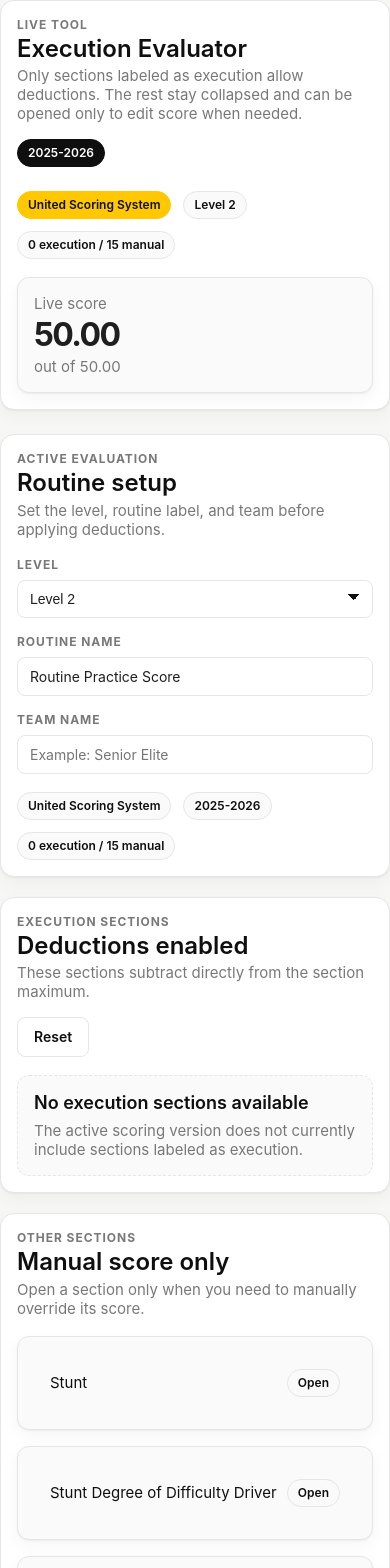
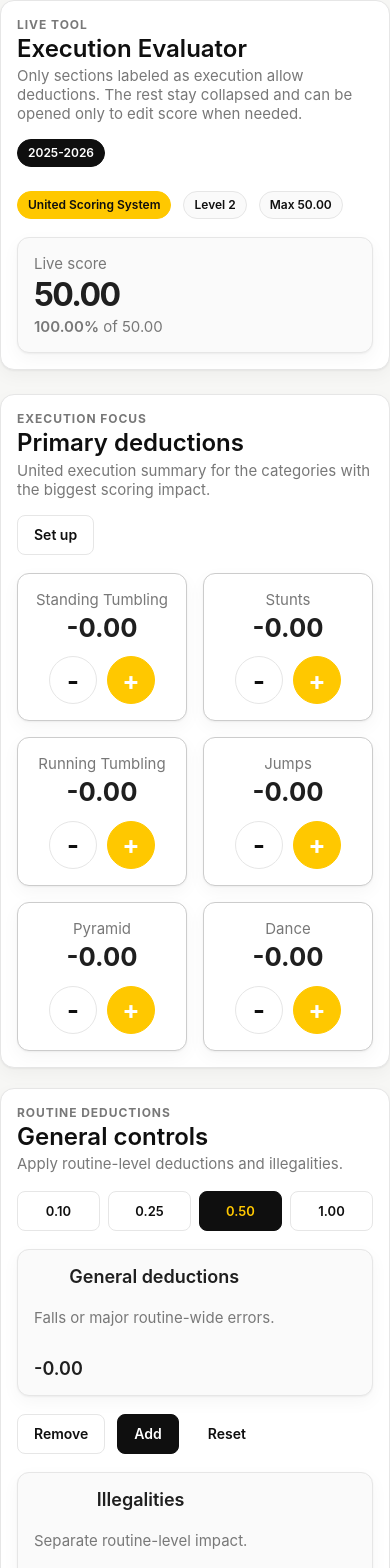
Before and after one commit to captiveprecision/captiveprecision, a Next.js app: page /tools/full-out-evaluator in a window 390 px wide. Shown: the top 1568 px of the page. Built offline with nearby package versions, Linux system fonts and the light colour scheme.

Commit message:
Update execution evaluator UI

```diff
--- a/app/globals.css
+++ b/app/globals.css
@@ -2169,6 +2169,12 @@ input {
   grid-template-columns: repeat(3, minmax(0, 1fr));
 }
 
+.execution-category-grid {
+  display: grid;
+  gap: 16px;
+  grid-template-columns: repeat(5, minmax(0, 1fr));
+}
+
 .execution-sections-grid,
 .execution-team-groups,
 .execution-record-list {
@@ -2177,9 +2183,22 @@ input {
 }
 
 .execution-section-card__content,
-.execution-deduction-card__content {
-  display: grid;
-  gap: 16px;
+.execution-deduction-card__content,
+.execution-category-card__content {
+  display: grid;
+  gap: 16px;
+  justify-items: center;
+  text-align: center;
+}
+
+.execution-category-card {
+  border-color: color-mix(in srgb, var(--cp-text) 12%, var(--cp-border));
+  background: #fff;
+}
+
+.execution-setup-card {
+  border-style: dashed;
+  background: var(--cp-page-bg);
 }
 
 .execution-section-header,
@@ -2195,9 +2214,59 @@ input {
 }
 
 .execution-section-copy,
-.execution-deduction-copy {
+.execution-deduction-copy,
+.execution-category-copy {
   display: grid;
   gap: 6px;
+}
+
+.execution-category-copy span,
+.execution-category-copy small {
+  color: var(--cp-muted);
+}
+
+.execution-category-copy strong {
+  font-size: clamp(1.6rem, 2.5vw, 2.2rem);
+  line-height: 1;
+}
+
+.execution-category-actions {
+  display: flex;
+  gap: 10px;
+  justify-content: center;
+}
+
+.execution-symbol-button {
+  display: inline-flex;
+  align-items: center;
+  justify-content: center;
+  width: 48px;
+  height: 48px;
+  border: 1px solid var(--cp-border);
+  border-radius: 999px;
+  background: #fff;
+  color: var(--cp-text);
+  font-size: 1.6rem;
+  font-weight: 700;
+  line-height: 1;
+  cursor: pointer;
+  transition:
+    transform 140ms ease,
+    box-shadow 140ms ease,
+    border-color 140ms ease,
+    background-color 140ms ease;
+}
+
+.execution-symbol-button:hover {
+  border-color: var(--cp-accent);
+  box-shadow: 0 10px 22px rgba(15, 15, 15, 0.08);
+  transform: translateY(-1px);
+}
+
+.execution-symbol-button--plus {
+  background: var(--cp-accent);
+  border-color: var(--cp-accent);
+  color: #fff;
 }
 
 .execution-section-copy h3,
@@ -2347,6 +2416,10 @@ input {
 @media (max-width: 1080px) {
   .execution-hero-meta {
     grid-template-columns: 1fr;
+  }
+
+  .execution-category-grid {
+    grid-template-columns: repeat(2, minmax(0, 1fr));
   }
 }
 
@@ -2954,3 +3027,18 @@ input {
     align-items: flex-start;
   }
 }
+
+
+
+
+
+
+
+
+
+.execution-score-subcopy strong {
+  font-size: inherit;
+  line-height: inherit;
+  letter-spacing: normal;
+  font-weight: var(--cp-font-weight-semibold);
+}
--- a/components/tools/execution-evaluator.tsx
+++ b/components/tools/execution-evaluator.tsx
@@ -58,6 +58,24 @@ const deductionStepItems = deductionSteps.map((step) => ({
   label: step.toFixed(2)
 }));
 
+const unitedExecutionSectionIds = new Set([
+  "stunt",
+  "pyramid",
+  "standing-tumbling",
+  "running-tumbling",
+  "jumps",
+  "dance"
+]);
+
+const executionCategoryDefinitions = [
+  { id: "standing-tumbling", label: "Standing Tumbling", sectionIds: ["standing-tumbling"] },
+  { id: "stunts", label: "Stunts", sectionIds: ["stunt"] },
+  { id: "running-tumbling", label: "Running Tumbling", sectionIds: ["running-tumbling"] },
+  { id: "jumps", label: "Jumps", sectionIds: ["jumps"] },
+  { id: "pyramid", label: "Pyramid", sectionIds: ["pyramid"] },
+  { id: "dance", label: "Dance", sectionIds: ["dance"] }
+] as const;
+
 function round(value: number, decimals = 2) {
   if (!Number.isFinite(value)) {
     return 0;
@@ -74,39 +92,63 @@ function formatNumber(value: number) {
   });
 }
 
+function formatPercent(value: number) {
+  return round(value).toLocaleString("en-US", {
+    minimumFractionDigits: 2,
+    maximumFractionDigits: 2
+  });
+}
+
 function clamp(value: number, min: number, max: number) {
   return Math.min(Math.max(value, min), max);
 }
 
-function getSectionMode(name: string): SectionMode {
+function getSectionMode(systemId: string, id: string, name: string): SectionMode {
+  if (systemId === "united-scoring-system" && unitedExecutionSectionIds.has(id)) {
+    return "execution";
+  }
+
   return /execution/i.test(name) ? "execution" : "manual";
 }
 
-function normalizeSavedSection(section: ExecutionSectionSnapshot): ExecutionSectionState {
-  const mode = section.mode ?? getSectionMode(section.name);
-  const earnedPoints = section.earnedPoints ?? Math.max(0, round(section.maxPoints - section.deductions));
+function getAdjustedSectionMaxPoints(systemId: string, level: number, section: Pick<ExecutionSectionSnapshot, "id" | "maxPoints">) {
+  if (systemId === "united-scoring-system" && level === 1 && section.id === "tosses") {
+    return 0;
+  }
+
+  return section.maxPoints;
+}
+
+function normalizeSavedSection(systemId: string, level: number, section: ExecutionSectionSnapshot): ExecutionSectionState {
+  const mode = section.mode ?? getSectionMode(systemId, section.id, section.name);
+  const maxPoints = getAdjustedSectionMaxPoints(systemId, level, section);
+  const earnedPoints = section.earnedPoints ?? Math.max(0, round(maxPoints - section.deductions));
 
   return {
     id: section.id,
     name: section.name,
-    maxPoints: section.maxPoints,
-    earnedPoints: clamp(earnedPoints, 0, section.maxPoints),
-    deductions: mode === "execution" ? clamp(section.deductions, 0, section.maxPoints) : 0,
+    maxPoints,
+    earnedPoints: clamp(earnedPoints, 0, maxPoints),
+    deductions: mode === "execution" ? clamp(section.deductions, 0, maxPoints) : 0,
     step: section.step || 0.1,
     mode
   };
 }
 
-function buildSections(version: ReturnType<typeof getVersionById>) {
-  return version.sections.map((section) => ({
+function buildSections(systemId: string, level: number, version: ReturnType<typeof getVersionById>) {
+  return version.sections.map((section) => {
+    const maxPoints = getAdjustedSectionMaxPoints(systemId, level, section);
+
+    return {
       id: section.id,
       name: section.name,
-    maxPoints: section.maxPoints,
-    earnedPoints: section.maxPoints,
+      maxPoints,
+      earnedPoints: maxPoints,
       deductions: 0,
       step: 0.1,
-    mode: getSectionMode(section.name)
-  }));
+      mode: getSectionMode(systemId, section.id, section.name)
+    };
+  });
 }
 
 function buildTotals(
@@ -136,12 +178,16 @@ export function ExecutionEvaluator() {
   const [level, setLevel] = useState(2);
   const [routineName, setRoutineName] = useState("Routine Practice Score");
   const [teamName, setTeamName] = useState("");
+  const [draftLevel, setDraftLevel] = useState(2);
+  const [draftRoutineName, setDraftRoutineName] = useState("Routine Practice Score");
+  const [draftTeamName, setDraftTeamName] = useState("");
   const [generalDeductions, setGeneralDeductions] = useState(0);
   const [illegalityDeductions, setIllegalityDeductions] = useState(0);
   const [generalStep, setGeneralStep] = useState(0.5);
   const [sections, setSections] = useState<ExecutionSectionState[]>([]);
   const [records, setRecords] = useState<ExecutionEvaluatorRecord[]>([]);
   const [openManualSections, setOpenManualSections] = useState<string[]>([]);
+  const [isSetupOpen, setIsSetupOpen] = useState(false);
   const [saveMessage, setSaveMessage] = useState<string | null>(null);
 
   const activeSystem = useMemo(() => getSystemById(config, config.activeSystemId), [config]);
@@ -155,10 +201,10 @@ export function ExecutionEvaluator() {
       return;
     }
 
-    setSections(buildSections(activeVersion));
+    setSections(buildSections(activeSystem.id, level, activeVersion));
     setOpenManualSections([]);
     setRecords(readExecutionEvaluatorRecords());
-  }, [activeVersion, isReady]);
+  }, [activeSystem.id, activeVersion, isReady, level]);
 
   useEffect(() => {
     if (!saveMessage) {
@@ -168,6 +214,12 @@ export function ExecutionEvaluator() {
     const timeout = window.setTimeout(() => setSaveMessage(null), 2200);
     return () => window.clearTimeout(timeout);
   }, [saveMessage]);
+
+  useEffect(() => {
+    setDraftLevel(level);
+    setDraftRoutineName(routineName);
+    setDraftTeamName(teamName);
+  }, [level, routineName, teamName]);
 
   const executionSections = useMemo(
     () => sections.filter((section) => section.mode === "execution"),
@@ -189,6 +241,20 @@ export function ExecutionEvaluator() {
     [normalizedCurrentTeam, records]
   );
   const groupedRecords = useMemo(() => groupExecutionRecordsByTeam(records), [records]);
+  const executionCategories = useMemo(
+    () => executionCategoryDefinitions.map((category) => {
+      const categorySections = sections.filter((section) => (category.sectionIds as readonly string[]).includes(section.id));
+      const deductions = round(categorySections.reduce((sum, section) => sum + section.deductions, 0));
+      const maxPoints = round(categorySections.reduce((sum, section) => sum + section.maxPoints, 0));
+
+      return {
+        ...category,
+        deductions,
+        maxPoints
+      };
+    }),
+    [sections]
+  );
 
   const updateExecutionDeduction = (id: string, direction: 1 | -1) => {
     setSections((current) => current.map((section) => {
@@ -206,6 +272,46 @@ export function ExecutionEvaluator() {
         earnedPoints: round(Math.max(0, section.maxPoints - nextDeductions))
       };
     }));
+  };
+
+  const updateExecutionCategoryDeduction = (categoryId: string, direction: 1 | -1) => {
+    const category = executionCategoryDefinitions.find((item) => item.id === categoryId);
+
+    if (!category) {
+      return;
+    }
+
+    setSections((current) => {
+      const targetIds = direction === 1 ? category.sectionIds : [...category.sectionIds].reverse();
+
+      for (const targetId of targetIds) {
+        const nextSections = current.map((section) => {
+          if (section.id !== targetId || section.mode !== "execution") {
+            return section;
+          }
+
+          const nextDeductions = direction === 1
+            ? Math.min(section.maxPoints, round(section.deductions + section.step))
+            : Math.max(0, round(section.deductions - section.step));
+
+          if (nextDeductions === section.deductions) {
+            return section;
+          }
+
+          return {
+            ...section,
+            deductions: nextDeductions,
+            earnedPoints: round(Math.max(0, section.maxPoints - nextDeductions))
+          };
+        });
+
+        if (nextSections.some((section, index) => section !== current[index])) {
+          return nextSections;
+        }
+      }
+
+      return current;
+    });
   };
 
   const resetExecutionDeduction = (id: string) => {
@@ -230,11 +336,16 @@ export function ExecutionEvaluator() {
   const resetEvaluator = () => {
     setLevel(2);
     setRoutineName("Routine Practice Score");
+    setTeamName("");
+    setDraftLevel(2);
+    setDraftRoutineName("Routine Practice Score");
+    setDraftTeamName("");
     setGeneralDeductions(0);
     setIllegalityDeductions(0);
     setGeneralStep(0.5);
-    setSections(buildSections(activeVersion));
+    setSections(buildSections(activeSystem.id, 2, activeVersion));
     setOpenManualSections([]);
+    setIsSetupOpen(false);
   };
 
   const toggleManualSection = (id: string) => {
@@ -283,8 +394,15 @@ export function ExecutionEvaluator() {
     setSaveMessage(`Saved under ${safeTeamName}.`);
   };
 
+  const applySetup = () => {
+    setLevel(draftLevel);
+    setRoutineName(draftRoutineName.trim() || "Routine Practice Score");
+    setTeamName(draftTeamName.trim());
+    setIsSetupOpen(false);
+  };
+
   const loadSnapshot = (record: ExecutionEvaluatorRecord) => {
-    const nextSections = record.sections.map(normalizeSavedSection);
+    const nextSections = record.sections.map((section) => normalizeSavedSection(activeSystem.id, record.level, section));
 
     setLevel(record.level);
     setRoutineName(record.routineName);
@@ -313,13 +431,13 @@ export function ExecutionEvaluator() {
           <div className="execution-hero-badges">
             <Badge variant="accent">{activeSystem.name}</Badge>
             <Badge variant="subtle">Level {level}</Badge>
-            <Badge variant="subtle">{executionSections.length} execution / {manualSections.length} manual</Badge>
+            <Badge variant="subtle">Max {formatNumber(totals.startScore)}</Badge>
           </div>
           <Card variant="subtle" className="execution-score-box">
             <CardContent className="execution-score-box__content">
               <span className="execution-score-label">Live score</span>
               <strong>{formatNumber(totals.finalScore)}</strong>
-              <span className="execution-score-subcopy">out of {formatNumber(totals.startScore)}</span>
+              <span className="execution-score-subcopy"><strong>{formatPercent(totals.startScore > 0 ? (totals.finalScore / totals.startScore) * 100 : 0)}%</strong> of {formatNumber(totals.startScore)}</span>
             </CardContent>
           </Card>
         </div>
@@ -330,25 +448,72 @@ export function ExecutionEvaluator() {
           <Card radius="panel">
             <CardContent className="execution-panel__content">
               <SectionHeader
-                eyebrow="Active evaluation"
-                title="Routine setup"
-                description="Set the level, routine label, and team before applying deductions."
+                eyebrow="Execution focus"
+                title="Primary deductions"
+                description="United execution summary for the categories with the biggest scoring impact."
+                actions={
+                  <Button variant="secondary" onClick={() => setIsSetupOpen(!isSetupOpen)}>
+                    {isSetupOpen ? "Close set up" : "Set up"}
+                  </Button>
+                }
               />
 
+              {isSetupOpen ? (
+                <Card variant="subtle" className="execution-setup-card">
+                  <CardContent className="execution-panel__content">
                     <div className="execution-top-fields">
-                <Select id="execution-level" label="Level" value={level} onChange={(event) => setLevel(Number(event.target.value))}>
+                      <Select id="execution-level" label="Level" value={draftLevel} onChange={(event) => setDraftLevel(Number(event.target.value))}>
                         {[1, 2, 3, 4, 5, 6, 7].map((value) => (
                           <option key={value} value={value}>Level {value}</option>
                         ))}
                       </Select>
-                <Input id="execution-routine" label="Routine name" type="text" value={routineName} onChange={(event) => setRoutineName(event.target.value)} />
-                <Input id="execution-team" label="Team name" type="text" value={teamName} onChange={(event) => setTeamName(event.target.value)} placeholder="Example: Senior Elite" />
+                      <Input id="execution-routine" label="Routine name" type="text" value={draftRoutineName} onChange={(event) => setDraftRoutineName(event.target.value)} />
+                      <Input id="execution-team" label="Team name" type="text" value={draftTeamName} onChange={(event) => setDraftTeamName(event.target.value)} placeholder="Example: Senior Elite" />
                     </div>
 
                     <div className="execution-system-bar">
                       <Badge variant="subtle">{activeSystem.name}</Badge>
                       <Badge variant="subtle">{activeVersion.label}</Badge>
-                <Badge variant="subtle">{executionSections.length} execution / {manualSections.length} manual</Badge>
+                      <Badge variant="subtle">Level 1: 46.00 max / Level 2-7: 50.00 max</Badge>
+                    </div>
+
+                    <div className="execution-actions-row">
+                      <Button onClick={applySetup}>Apply</Button>
+                    </div>
+                  </CardContent>
+                </Card>
+              ) : null}
+
+              <div className="execution-category-grid">
+                {executionCategories.map((category) => (
+                  <Card key={category.id} variant="subtle" className="execution-category-card">
+                    <CardContent className="execution-category-card__content">
+                      <div className="execution-category-copy">
+                        <span>{category.label}</span>
+                        <strong>-{formatNumber(category.deductions)}</strong>
+                      </div>
+
+                      <div className="execution-category-actions">
+                        <button
+                          type="button"
+                          className="execution-symbol-button"
+                          onClick={() => updateExecutionCategoryDeduction(category.id, -1)}
+                          aria-label={`Remove ${category.label} deduction`}
+                        >
+                          -
+                        </button>
+                        <button
+                          type="button"
+                          className="execution-symbol-button execution-symbol-button--plus"
+                          onClick={() => updateExecutionCategoryDeduction(category.id, 1)}
+                          aria-label={`Add ${category.label} deduction`}
+                        >
+                          +
+                        </button>
+                      </div>
+                    </CardContent>
+                  </Card>
+                ))}
               </div>
             </CardContent>
           </Card>
@@ -356,69 +521,60 @@ export function ExecutionEvaluator() {
           <Card radius="panel">
             <CardContent className="execution-panel__content">
               <SectionHeader
-                eyebrow="Execution sections"
-                title="Deductions enabled"
-                description="These sections subtract directly from the section maximum."
-                actions={<Button variant="secondary" onClick={resetEvaluator}>Reset</Button>}
+                eyebrow="Routine deductions"
+                title="General controls"
+                description="Apply routine-level deductions and illegalities."
               />
 
-              {executionSections.length ? (
-                <div className="execution-sections-grid">
-                  {executionSections.map((section) => {
-                    const lossPct = section.maxPoints > 0 ? round((section.deductions / section.maxPoints) * 100) : 0;
+              <Tabs
+                items={deductionStepItems}
+                value={`${generalStep}`}
+                onValueChange={(value) => setGeneralStep(Number(value))}
+                ariaLabel="Routine deduction step"
+                className="execution-step-tabs"
+              />
 
-                    return (
-                      <Card key={section.id} variant="subtle" className="execution-section-card">
-                        <CardContent className="execution-section-card__content">
-                          <div className="execution-section-header">
-                            <div className="execution-section-copy">
-                              <h3>{section.name}</h3>
-                              <p>Deduction-based section.</p>
+              <Card variant="subtle" className="execution-deduction-card">
+                <CardContent className="execution-deduction-card__content">
+                  <div className="execution-deduction-copy">
+                    <h3>General deductions</h3>
+                    <p>Falls or major routine-wide errors.</p>
                   </div>
-                            <Badge variant="accent">Max {formatNumber(section.maxPoints)}</Badge>
-                          </div>
-
-                          <StatGrid className="execution-metrics-grid">
-                            <div className="execution-metric-box">
-                              <span>Start</span>
-                              <strong>{formatNumber(section.maxPoints)}</strong>
-                            </div>
-                            <div className="execution-metric-box">
-                              <span>Deductions</span>
-                              <strong>-{formatNumber(section.deductions)}</strong>
-                            </div>
-                            <div className="execution-metric-box">
-                              <span>Execution</span>
-                              <strong>{formatNumber(section.earnedPoints)}</strong>
-                            </div>
-                            <div className="execution-metric-box">
-                              <span>Loss</span>
-                              <strong>{lossPct.toFixed(0)}%</strong>
-                            </div>
-                          </StatGrid>
-
+                  <strong>-{formatNumber(generalDeductions)}</strong>
+                </CardContent>
+              </Card>
               <div className="execution-actions-row">
-                            <Button variant="secondary" onClick={() => updateExecutionDeduction(section.id, -1)}>
-                              Remove deduction
+                <Button variant="secondary" onClick={() => setGeneralDeductions((value) => Math.max(0, round(value - generalStep)))}>
+                  Remove
                 </Button>
-                            <Button onClick={() => updateExecutionDeduction(section.id, 1)}>
-                              Add deduction
+                <Button onClick={() => setGeneralDeductions((value) => round(value + generalStep))}>
+                  Add
                 </Button>
-                            <Button variant="ghost" onClick={() => resetExecutionDeduction(section.id)}>
+                <Button variant="ghost" onClick={() => setGeneralDeductions(0)}>
                   Reset
                 </Button>
               </div>
+
+              <Card variant="subtle" className="execution-deduction-card">
+                <CardContent className="execution-deduction-card__content">
+                  <div className="execution-deduction-copy">
+                    <h3>Illegalities</h3>
+                    <p>Separate routine-level impact.</p>
+                  </div>
+                  <strong>-{formatNumber(illegalityDeductions)}</strong>
                 </CardContent>
               </Card>
-                    );
-                  })}
+              <div className="execution-actions-row">
+                <Button variant="secondary" onClick={() => setIllegalityDeductions((value) => Math.max(0, round(value - generalStep)))}>
+                  Remove
+                </Button>
+                <Button onClick={() => setIllegalityDeductions((value) => round(value + generalStep))}>
+                  Add
+                </Button>
+                <Button variant="ghost" onClick={() => setIllegalityDeductions(0)}>
+                  Reset
+                </Button>
               </div>
-              ) : (
-                <EmptyState
-                  title="No execution sections available"
-                  description="The active scoring version does not currently include sections labeled as execution."
-                />
-              )}
             </CardContent>
           </Card>
 
@@ -501,66 +657,6 @@ export function ExecutionEvaluator() {
           <Card radius="panel">
             <CardContent className="execution-panel__content">
               <SectionHeader
-                eyebrow="Routine deductions"
-                title="General controls"
-                description="Apply routine-level deductions and illegalities."
-              />
-
-              <Tabs
-                items={deductionStepItems}
-                value={`${generalStep}`}
-                onValueChange={(value) => setGeneralStep(Number(value))}
-                ariaLabel="Routine deduction step"
-                className="execution-step-tabs"
-              />
-
-              <Card variant="subtle" className="execution-deduction-card">
-                <CardContent className="execution-deduction-card__content">
-                  <div className="execution-deduction-copy">
-                    <h3>General deductions</h3>
-                    <p>Falls or major routine-wide errors.</p>
-                  </div>
-                  <strong>-{formatNumber(generalDeductions)}</strong>
-                </CardContent>
-              </Card>
-              <div className="execution-actions-row">
-                <Button variant="secondary" onClick={() => setGeneralDeductions((value) => Math.max(0, round(value - generalStep)))}>
-                  Remove
-                </Button>
-                <Button onClick={() => setGeneralDeductions((value) => round(value + generalStep))}>
-                  Add
-                </Button>
-                <Button variant="ghost" onClick={() => setGeneralDeductions(0)}>
-                  Reset
-                </Button>
-              </div>
-
-              <Card variant="subtle" className="execution-deduction-card">
-                <CardContent className="execution-deduction-card__content">
-                  <div className="execution-deduction-copy">
-                    <h3>Illegalities</h3>
-                    <p>Separate routine-level impact.</p>
-                  </div>
-                  <strong>-{formatNumber(illegalityDeductions)}</strong>
-                </CardContent>
-              </Card>
-              <div className="execution-actions-row">
-                <Button variant="secondary" onClick={() => setIllegalityDeductions((value) => Math.max(0, round(value - generalStep)))}>
-                  Remove
-                </Button>
-                <Button onClick={() => setIllegalityDeductions((value) => round(value + generalStep))}>
-                  Add
-                </Button>
-                <Button variant="ghost" onClick={() => setIllegalityDeductions(0)}>
-                  Reset
-                </Button>
-              </div>
-            </CardContent>
-          </Card>
-
-          <Card radius="panel">
-            <CardContent className="execution-panel__content">
-              <SectionHeader
                 eyebrow="Saved records"
                 title="By team name"
                 description="Save the current snapshot and reopen recent saved evaluations."
```
Lines whose indentation alone changed are shown as unchanged.
